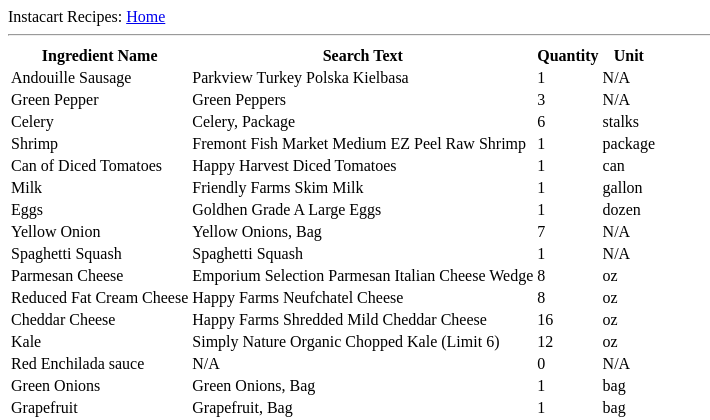
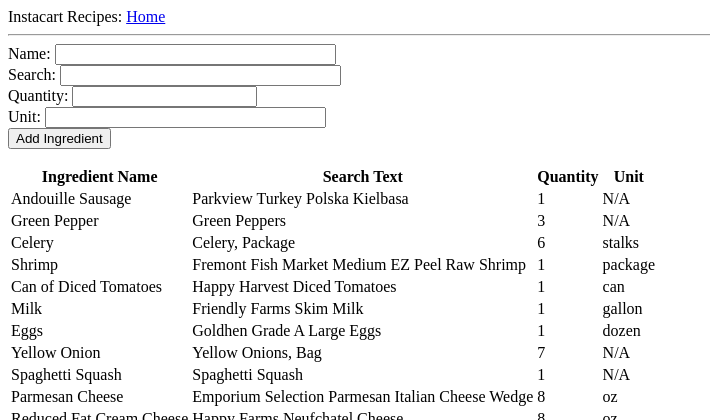
Before and after one commit to agbassist/instacart_automater, a Flask app: page /ingredients in a window 1280 px wide. Shown: the top 420 px of the page, without its empty margins (0-710 px from the left). Run offline with Flask 2, Linux system fonts and the light colour scheme; data comes from the database, SQL or seed files in the repository; both versions use the stored data as it was after the commit.

Commit message:
Support adding ingredients to the database

```diff
--- a/app/__init__.py
+++ b/app/__init__.py
@@ -1,8 +1,7 @@
 from flask import Flask
+from config import Config
 
-app = Flask(__name__)
+app = Flask( __name__ )
+app.config.from_object( Config )
 
 from app import routes
-
-if __name__ == "__main__":
-    app.run(debug=True)
--- /dev/null
+++ b/app/forms.py
@@ -0,0 +1,10 @@
+from flask_wtf import FlaskForm
+from wtforms import StringField, IntegerField, SubmitField
+from wtforms.validators import DataRequired
+
+class new_ingredient_form( FlaskForm ):
+    name = StringField( 'Name', validators=[DataRequired()] )
+    search = StringField( 'Search Term', validators=[DataRequired()] )
+    quantity = IntegerField( 'Quantity', validators=[DataRequired()] )
+    unit = StringField( 'Unit', validators=[DataRequired()] )
+    submit = SubmitField( 'Add Ingredient' )
--- a/app/routes.py
+++ b/app/routes.py
@@ -1,19 +1,38 @@
 from flask import Flask
-from flask import render_template
-import sqlite3
-from sqlite3 import Error
+from flask import render_template, redirect, url_for
 from app import app
 from lib.database import Database
+from app.forms import new_ingredient_form
+import os
 
-@app.route('/')
-@app.route('/index')
+@app.context_processor
+def override_url_for():
+    return dict(url_for=dated_url_for)
+
+def dated_url_for(endpoint, **values):
+    if endpoint == 'static':
+        filename = values.get('filename', None)
+        if filename:
+            file_path = os.path.join(app.root_path,
+                                 endpoint, filename)
+            values['q'] = int(os.stat(file_path).st_mtime)
+    return url_for(endpoint, **values)
+
+@app.route( '/' )
+@app.route( '/index' )
 def index():
     return render_template('index.html')
 
-@app.route('/ingredients')
+@app.route( '/ingredients', methods=['GET', 'POST'] )
 def ingredients():
 
     database = Database()
+    form = new_ingredient_form()
+
+    if form.validate_on_submit():
+        database.add_ingredient( form.data['name'], form.data['search'], form.data['quantity'], form.data['unit'] )
+        return redirect( '/ingredients' )
+
     database_ingredients = database.select_all_ingredients()
     ingredients = []
 
@@ -25,7 +44,7 @@ def ingredients():
         row['unit'] = ingredient[4]
         ingredients.append(row)
 
-    return render_template('ingredient_list.html', ingredients=ingredients)
+    return render_template( 'ingredient_list.html', title='Ingredients', ingredients=ingredients, form=form )
 
 @app.route('/recipes')
 def recipes():
@@ -40,7 +59,7 @@ def recipes():
         row['name'] = database_recipe[1]
         recipes.append(row)
 
-    return render_template('recipe_list.html', recipes=recipes)
+    return render_template( 'recipe_list.html', recipes=recipes )
 
 @app.route('/recipe_id=<id>')
 def recipe_id(id):
@@ -55,4 +74,4 @@ def recipe_id(id):
         row['unit'] = ingredient[2]
         ingredients.append(row)
 
-    return render_template('recipe.html', ingredients=ingredients)
+    return render_template( 'recipe.html', ingredients=ingredients )
--- a/app/templates/base.html
+++ b/app/templates/base.html
@@ -5,6 +5,7 @@
       {% else %}
       <title>Welcome to Instacart Recipes</title>
       {% endif %}
+      <link rel= "stylesheet" type= "text/css" href= "{{ url_for( 'static', filename='style.css' ) }}">
     </head>
     <body>
         <div>Instacart Recipes: <a href="/index">Home</a></div>
--- a/app/templates/ingredient_list.html
+++ b/app/templates/ingredient_list.html
@@ -1,6 +1,17 @@
 {% extends "base.html" %}
 
 {% block content %}
+
+<div>
+    <form action="" method="post" novalidate >
+        {{ form.hidden_tag() }}
+        <div>Name: {{ form.name(size=32) }}</div>
+        <div>Search: {{ form.search(size=32) }}</div>
+        <div>Quantity: {{ form.quantity(size=32) }}</div>
+        <div>Unit: {{ form.unit(size=32) }}</div>
+        <div>{{ form.submit() }}</div>
+    </form>
+</div>
 
 <table>
     <tr>
--- /dev/null
+++ b/config.py
@@ -0,0 +1,4 @@
+import os
+
+class Config(object):
+    SECRET_KEY = os.environ.get( 'SECRET_KEY' ) or 'you-will-never-guess'
```
Also changed, not shown: app/static/style.css (added), database/instacart.db, 1 other file.
